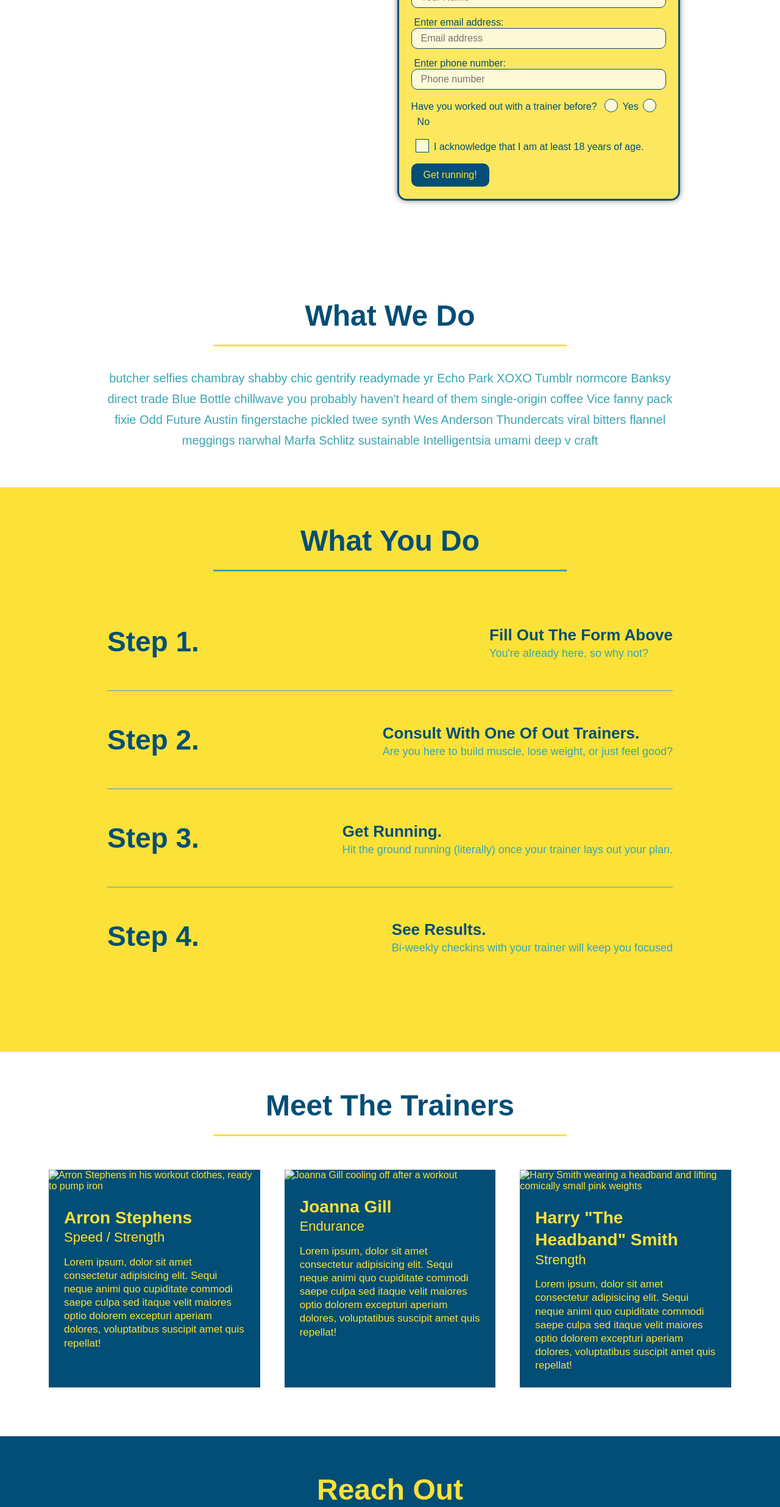
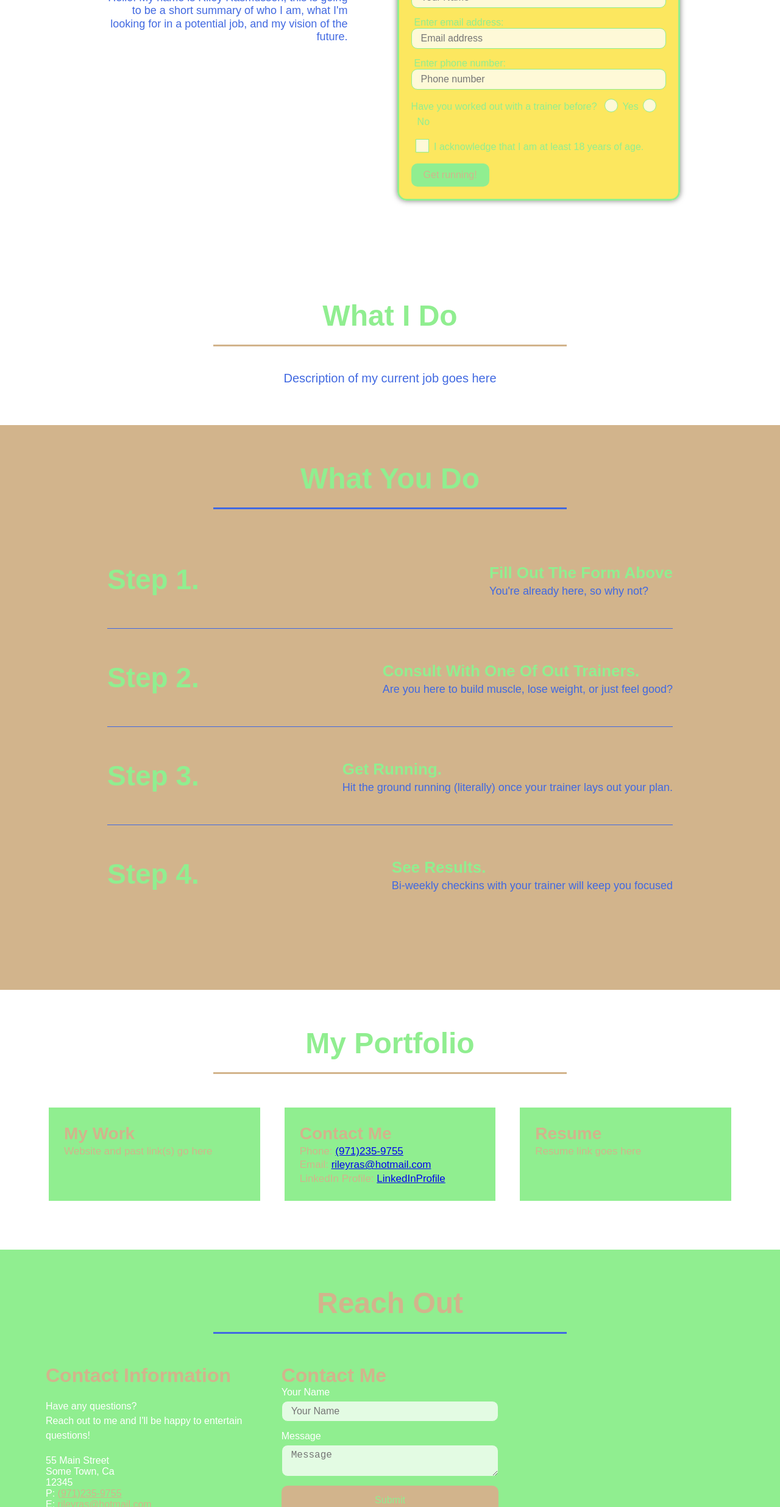
Before and after one commit to RileyRasmussen/RileyRasmussen, a plain HTML site: page index.html in a window 1280 px wide. Shown: the part 329-2800 px from the top of the page at 61% size. Drawn offline with Linux system fonts and the light colour scheme; grey boxes are pictures that could not be loaded.

Commit message:
created basic profile using run buddy template

```diff
--- a/Assets/style.css
+++ b/Assets/style.css
@@ -8,9 +8,9 @@
 }
 
 :root {
-  --primary-color: #fce138;
-  --secondary-color: #024e76;
-  --tertiary-color: #39a6b2;
+  --primary-color: tan;
+  --secondary-color: lightgreen;
+  --tertiary-color: royalblue;
 }
 /* END FULL PAGE STYLE SHEET*/
 
@@ -116,7 +116,7 @@
 /*BEGIN Hero Style Sheet*/
 
     .hero {
-        background-image: url("../images/hero-bg.jpg");
+        background-image: blue;
         background-size: cover;
         background-position: center;
         display: flex;
@@ -134,7 +134,7 @@
     width: 35%;
     text-align: right;
     margin: 3.5%;
-    color: #fff;
+    color: royalblue;
     font-size: 18px;
     line-height: 1.2;
   }
--- a/index.html
+++ b/index.html
@@ -7,7 +7,7 @@
 
         <meta charset="UTF-8"/>
 
-        <title>Riley Rasmussen</title>
+        <title>Riley Rasmussen - Full Stack Developer</title>
 
         <meta name="viewport" content="width=device-width, initial-scale=1.0" />
 
@@ -26,7 +26,7 @@
                 <h1>
         <!-- Link to top directory -->
 
-                    <a href="/SIRS0UP.github.io/">RUN BUDDY</a>
+                    <a href="https://SIRS0UP.github.io/RileyRasmussen/">Riley Rasmussen</a>
                 </h1>
                 <nav>
 
@@ -40,16 +40,16 @@
 
         <!-- Anchor element-->
 
-                            <a href="#what-we-do">What We Do</a>
+                            <a href="#About-Me">About Me</a>
                         </li>
                         <li>
-                            <a href="#what-you-do">What You Do</a>
+                            <a href="#My-Work">My Work</a>
                         </li>
                         <li>
-                            <a href="#your-trainers">Your Trainers</a>
+                            <a href="#Contact-Me">Contact Me</a>
                         </li>
                         <li>
-                            <a href="#reach-out">Reach Out</a>
+                            <a href="#Resume">Resume</a>
                         </li>
                     </ul>
                 </nav>
@@ -63,12 +63,15 @@
 
             <section class="hero">
             <div class="hero-cta">
-                <h2>Start Building Habits.</h2>
+                <h2>Riley Rasmussen</h2>
                 <p>
-                  seitan heirloom post-ironic pop-up iPhone mlkshk hella selfies fashion axe occupy readymade put a bird on it messenger bag Wes Anderson Schlitz plaid Bushwick church-key lo-fi skateboard slow-carb hashtag trust fund Williamsburg biodiesel fixie farm-to-table 8-bit banjo XOXO Banksy chillwave bicycle rights retro cliche tattooed bespoke irony mumblecore Shoreditch deep v polaroid McSweeney's bitters cray gentrify tofu Marfa you probably haven't heard of them yr banh mi asymmetrical art party selvage letterpress High Life.
+                 Hello! My name is Riley Rasmussen, this is going to be a short summary of who I am, what I'm looking for in a potential job,
+                 and my vision of the future.
                 </p>
             </div>
               </div>
+
+
               </div>
                 <div class="hero-form">
                     <h3>Get Started Today</h3>
@@ -138,15 +141,11 @@
             <section id="what-we-do" class="intro">
                 <div class="flex-row">
                 <h2 Class="section-title primary-border">
-                    What We Do </h2>
+                    What I Do </h2>
             </div>
             <div class="flex-row">
                 <p>
-                    butcher selfies chambray shabby chic gentrify readymade yr Echo Park XOXO
-                    Tumblr normcore Banksy direct trade Blue Bottle chillwave you probably haven't
-                    heard of them single-origin coffee Vice fanny pack fixie Odd Future Austin
-                    fingerstache pickled twee synth Wes Anderson Thundercats viral bitters flannel
-                    meggings narwhal Marfa Schlitz sustainable Intelligentsia umami deep v craft
+                   Description of my current job goes here
                 </p>
             </div>
             </section>
@@ -229,7 +228,7 @@
             <section id="your-trainers">
                 <div class="flex-row">
                 <h2 class="section-title primary-border">
-                    Meet The Trainers
+                    My Portfolio
                 </h2>
                 </div>
     <!-- TRAINER 1: Arron Stephens -->
@@ -237,15 +236,10 @@
                 <div class="trainers">
 
                 <article class="trainer">
-                    <img src="./assets/images/trainer-1.jpg" alt="Arron Stephens in his workout clothes, ready to pump iron" />
                     <div class="trainer-bio">
-                        <h3 class="trainer-name">Arron Stephens</h3>
-                        <h4 class="trainer-role">Speed / Strength</h4>
+                        <h3 class="trainer-name">My Work</h3>
                         <p>
-                            Lorem ipsum, dolor sit amet consectetur adipisicing elit.
-                            Sequi neque animi quo cupiditate commodi saepe culpa sed
-                            itaque velit maiores optio dolorem excepturi aperiam dolores,
-                            voluptatibus suscipit amet quis repellat!
+                            Website and past link(s) go here
                         </p>
                     </div>
                 </article>
@@ -253,15 +247,12 @@
     <!-- TRAINER 2: Joanna Gill -->
 
                 <article class="trainer">
-                    <img src="./assets/images/trainer-2.jpg" alt="Joanna Gill cooling off after a workout" />
                     <div class="trainer-bio">
-                        <h3 class="trainer-name">Joanna Gill</h3>
-                        <h4 class="trainer-role">Endurance</h4>
+                        <h3 class="trainer-name">Contact Me</h3>
                         <p>
-                            Lorem ipsum, dolor sit amet consectetur adipisicing elit.
-                            Sequi neque animi quo cupiditate commodi saepe culpa sed
-                            itaque velit maiores optio dolorem excepturi aperiam dolores,
-                            voluptatibus suscipit amet quis repellat!
+                            Phone: <a href="tel:9712359755">(971)235-9755</a><br />
+                            Email: <a href="mailto://rileyras@hotmail.com">rileyras@hotmail.com</a><br />
+                            LinkedIn Profile: <a href="https://www.linkedin.com/in/riley-rasmussen-b49514217/">LinkedInProfile</a>
                         </p>
                     </div>
 
@@ -270,15 +261,10 @@
     <!-- TRAINER 3: Harry "The Headband" Smith -->
 
                 <article class="trainer">
-                    <img src="./assets/images/trainer-3.jpg" alt="Harry Smith wearing a headband and lifting comically small pink weights" />
                     <div class="trainer-bio">
-                        <h3 class="trainer-name">Harry "The Headband" Smith</h3>
-                        <h4 class="trainer-role">Strength</h4>
+                        <h3 class="trainer-name">Resume</h3>
                         <p>
-                            Lorem ipsum, dolor sit amet consectetur adipisicing elit.
-                            Sequi neque animi quo cupiditate commodi saepe culpa sed
-                            itaque velit maiores optio dolorem excepturi aperiam dolores,
-                            voluptatibus suscipit amet quis repellat!
+                            Resume link goes here
                         </p>
                     </div>
                 </article>
@@ -299,25 +285,25 @@
 
   <div class="contact-info">
     <div>
-      <h3>Run Buddy</h3>
+      <h3>Contact Information</h3>
       <p>
-        Any questions or concerns before signing up?
+        Have any questions?
         <br />
-        Let us know and we'll be happy to talk to you!
+        Reach out to me and I'll be happy to entertain questions!
       </p>
 
-      <address>
+      <info>
         55 Main Street <br />
         Some Town, Ca <br />
         12345 <br />
-        P: <a href="tel:555.786.2839">555.RUN.BUDZ (555.786.2839)</a><br />
-        E: <a href="mailto://info@runbuddy.io">info@runbuddy.io</a>
-      </address>
+        P: <a href="tel:9712359755">(971)235-9755</a><br />
+        E: <a href="mailto://rileyras@hotmail.com">rileyras@hotmail.com</a>
+      </info>
 
     </div>
 
     <div class="contact-form">
-      <h3>Contact Us</h3>
+      <h3>Contact Me</h3>
       <form>
         <label for="contact-name">Your Name</label>
         <input type="text" id="contact-name" placeholder="Your Name" />
@@ -341,23 +327,10 @@
 
 <!-- BEGIN footer -->
 
-            <footer>
-                <h2>
-                    ❤️ Made with love by Run Buddy.
-                </h2>
-
-<!-- copyright & privacy policy section-->
-
-                    <div>
-                        <a href="./privacy-policy.html">Read Our Privacy Policy</a><br />
-                        &copy; 2019 Run Buddy, Inc.
-                    </div>
-
-            </footer>
 
 <!-- END footer -->
 
-    </body>
+</body>
 
 <!-- END body section -->
 
```
